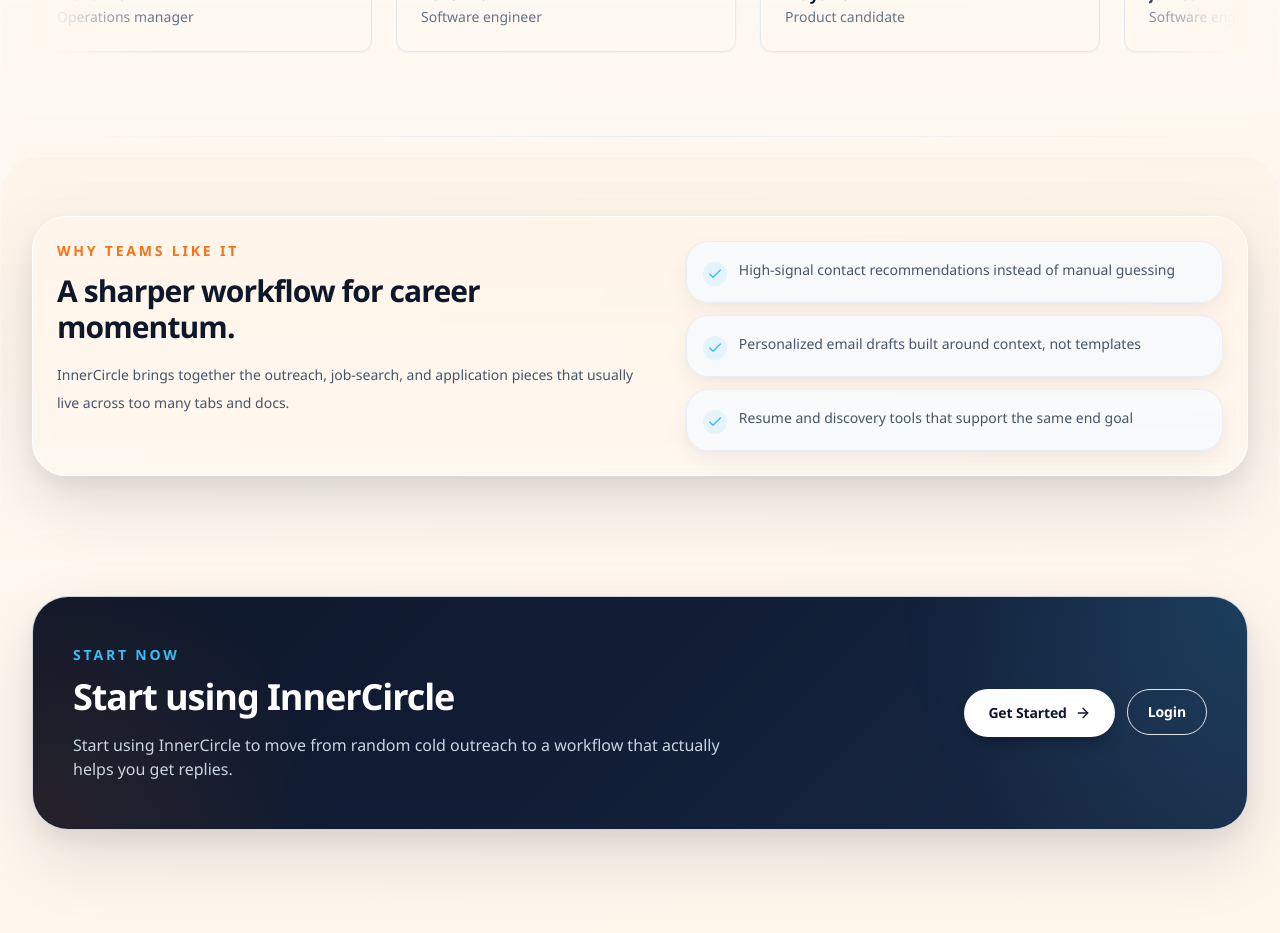
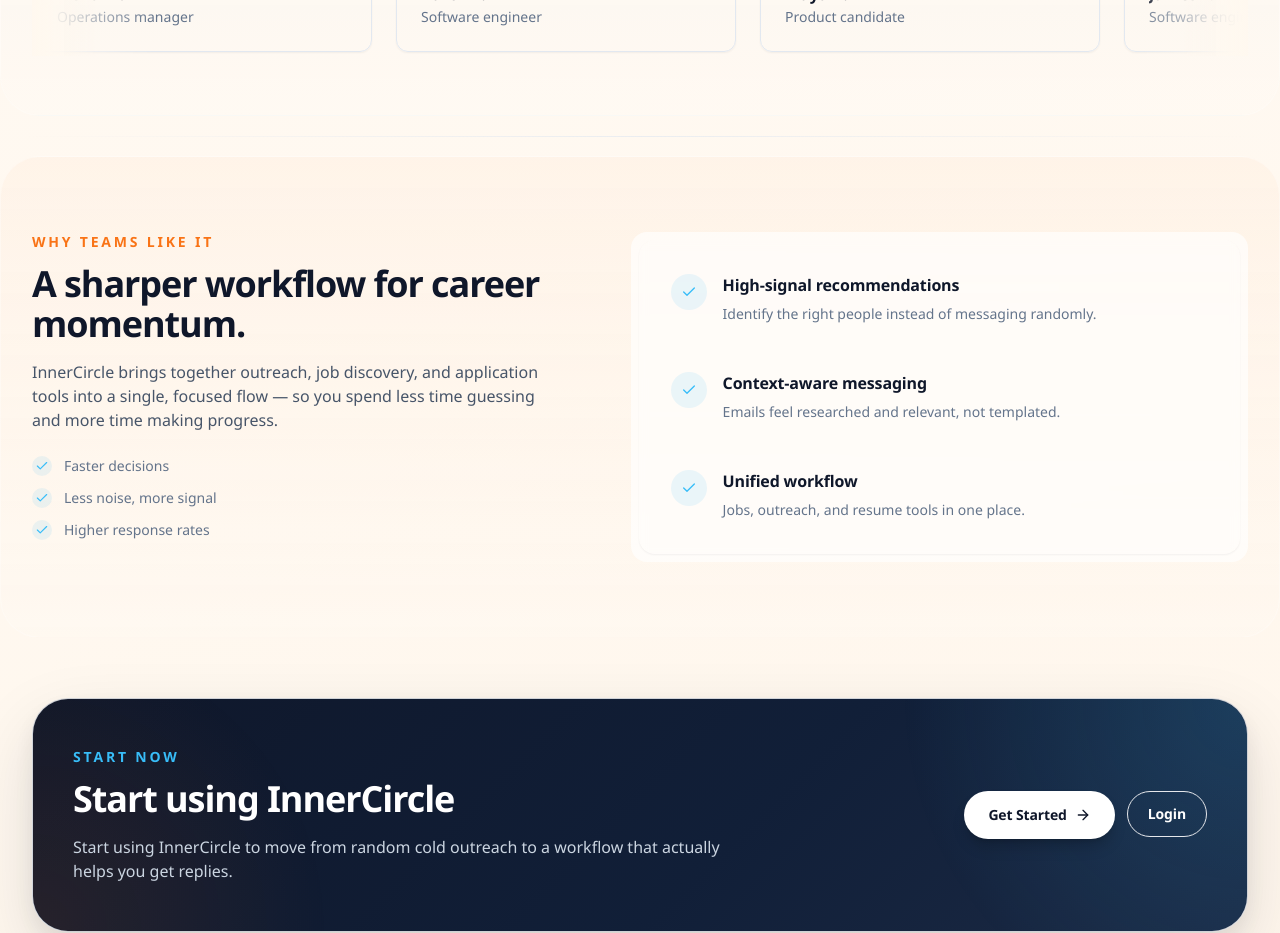
Before and after one commit to aliaaquib/innercircle-website, a Next.js app: page / in a window 1280 px wide. Shown: the part 3580-4513 px from the top of the page. Built offline with nearby package versions, Linux system fonts and the light colour scheme; no server answers.

Commit message:
update section

```diff
--- a/app/page.tsx
+++ b/app/page.tsx
@@ -37,6 +37,27 @@ const shiftPoints = [
   "Use context-aware messaging instead of templates",
   "Reduce time spent searching and guessing",
   "Move from scattered effort to a clear workflow"
+] as const;
+
+const teamHighlights = [
+  "Faster decisions",
+  "Less noise, more signal",
+  "Higher response rates"
+] as const;
+
+const teamProofItems = [
+  {
+    title: "High-signal recommendations",
+    description: "Identify the right people instead of messaging randomly."
+  },
+  {
+    title: "Context-aware messaging",
+    description: "Emails feel researched and relevant, not templated."
+  },
+  {
+    title: "Unified workflow",
+    description: "Jobs, outreach, and resume tools in one place."
+  }
 ] as const;
 
 export default function HomePage() {
@@ -131,34 +152,52 @@ export default function HomePage() {
 
       <HomeSocialProofSection testimonials={socialProof} />
 
-      <SectionShell className="relative py-16 sm:py-20">
+      <SectionShell className="relative py-20 sm:py-24">
         <div className="section-tint-coral absolute inset-x-0 inset-y-5 -z-10 rounded-[40px] border border-white/40 opacity-70" />
         <FadeIn>
-          <Card className="depth-1 rounded-[34px] border-slate-200 bg-white/88 shadow-lg shadow-slate-900/10">
-            <div className="grid gap-8 lg:grid-cols-[1fr_0.9fr]">
-              <div>
-                <p className="text-sm font-semibold uppercase tracking-[0.2em] text-coral">Why teams like it</p>
-                <h2 className="mt-3 text-3xl font-semibold tracking-[-0.03em] text-ink">A sharper workflow for career momentum.</h2>
-                <p className="mt-4 text-sm leading-7 text-slate-600">
-                  InnerCircle brings together the outreach, job-search, and application pieces that usually live across too many tabs and docs.
-                </p>
-              </div>
-              <div className="grid gap-3 text-sm text-slate-600">
-                {[
-                  "High-signal contact recommendations instead of manual guessing",
-                  "Personalized email drafts built around context, not templates",
-                  "Resume and discovery tools that support the same end goal"
-                ].map((item) => (
-                  <div key={item} className="depth-3 card-hover flex gap-3 rounded-[22px] bg-slate-50/90 p-4">
-                    <span className="mt-1 rounded-full bg-sky/10 p-1 text-sky">
-                      <Check className="h-4 w-4" />
+          <div className="grid gap-10 lg:grid-cols-[0.95fr_1.05fr] lg:items-start">
+            <div className="max-w-xl">
+              <p className="text-sm font-semibold uppercase tracking-[0.2em] text-coral">Why teams like it</p>
+              <h2 className="mt-3 text-3xl font-semibold tracking-[-0.03em] text-ink sm:text-4xl">A sharper workflow for career momentum.</h2>
+              <p className="mt-4 max-w-lg text-sm leading-7 text-slate-600 sm:text-base">
+                InnerCircle brings together outreach, job discovery, and application tools into a single, focused flow — so you spend less time guessing and more time making progress.
+              </p>
+
+              <div className="mt-6 flex flex-col gap-3 text-sm text-slate-500">
+                {teamHighlights.map((item) => (
+                  <div key={item} className="flex items-center gap-3">
+                    <span className="inline-flex h-5 w-5 items-center justify-center rounded-full bg-sky/10 text-sky">
+                      <Check className="h-3.5 w-3.5" />
                     </span>
-                    <p className="leading-6">{item}</p>
+                    <p>{item}</p>
                   </div>
                 ))}
               </div>
             </div>
-          </Card>
+
+            <div className="rounded-2xl bg-white/65 p-2">
+              <div className="rounded-2xl bg-white/82 p-3 shadow-sm shadow-slate-900/5 backdrop-blur-sm sm:p-4">
+                <div className="grid gap-2 sm:gap-3">
+                  {teamProofItems.map((item) => (
+                    <div
+                      key={item.title}
+                      className="group flex gap-4 rounded-xl px-4 py-4 transition-all duration-300 hover:-translate-y-0.5 hover:bg-white hover:shadow-sm"
+                    >
+                      <span className="mt-0.5 inline-flex h-9 w-9 flex-shrink-0 items-center justify-center rounded-full bg-sky/10 text-sky">
+                        <Check className="h-4 w-4" />
+                      </span>
+                      <div className="min-w-0">
+                        <p className="font-semibold tracking-[-0.01em] text-ink">{item.title}</p>
+                        <p className="mt-1 text-sm leading-6 text-slate-500">
+                          {item.description}
+                        </p>
+                      </div>
+                    </div>
+                  ))}
+                </div>
+              </div>
+            </div>
+          </div>
         </FadeIn>
       </SectionShell>
 
```
